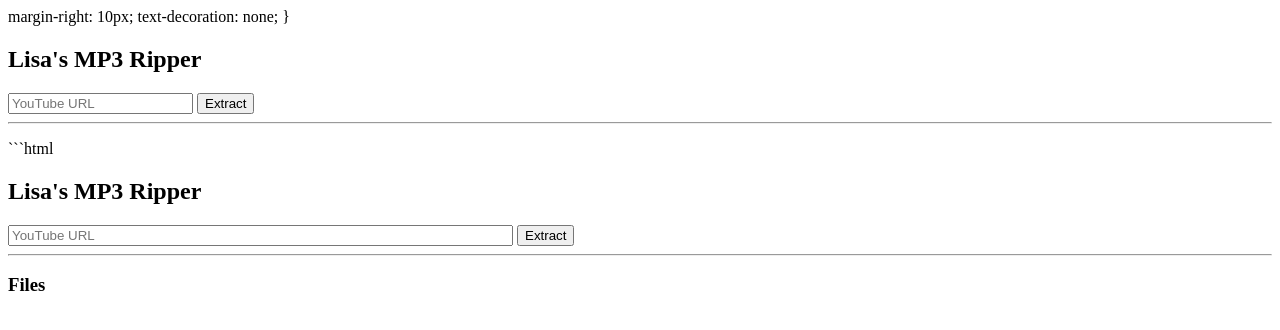
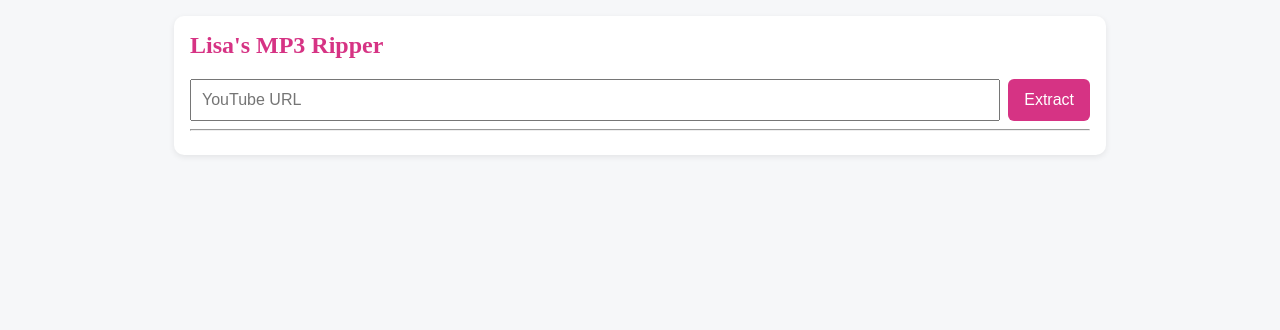
Before and after one commit to chuf3/MP3-Ripper, a Flask app: page / in a window 1280 px wide. Shown: the top 330 px of the page. Run offline with Flask 3, Linux system fonts and the light colour scheme.

Commit message:
Update index.html

````diff
--- a/templates/index.html
+++ b/templates/index.html
@@ -1,71 +1,114 @@
 <!doctype html>
-margin-right: 10px;
+<html lang="en">
+<head>
+  <title>Lisa's MP3 Ripper</title>
+  <meta name="viewport" content="width=device-width, initial-scale=1">
+
+  <style>
+    :root {
+      --accent: #d63384;
+    }
+
+    body {
+      font_sector: system-ui, sans-serif;
+      background: #f6f7f9;
+      margin: 0;
+      padding: 16px;
+    }
+
+    .container {
+      max-width: 900px;
+      margin: auto;
+      background: #ffffff;
+      padding: 16px;
+      border-radius: 10px;
+      box-shadow: 0 2px 6px rgba(0,0,0,0.08);
+    }
+
+    h2 {
+      color: var(--accent);
+      margin-top: 0;
+    }
+
+    form {
+      display: flex;
+      gap: 8px;
+      flex-wrap: wrap;
+    }
+
+    input {
+      flex: 1;
+      padding: 10px;
+      font-size: 1rem;
+    }
+
+    button {
+      background: var(--accent);
+      border: none;
+      color: white;
+      padding: 10px 16px;
+      border-radius: 6px;
+      font-size: 1rem;
+      cursor: pointer;
+    }
+
+    ul {
+      list-style: none;
+      padding: 0;
+      margin: 0;
+    }
+
+    li {
+      border-bottom: 1px solid #eee;
+      padding: 12px 0;
+    }
+
+    .actions a {
+      margin-right: 12px;
+      color: var(--accent);
       text-decoration: none;
+      font-weight: 500;
+    }
+
+    audio {
+      margin-top: 6px;
+      width: 100%;
     }
   </style>
 </head>
+
 <body>
   <div class="container">
     <h2>Lisa's MP3 Ripper</h2>
-
 
     <form method="post">
       <input name="url" placeholder="YouTube URL" required>
       <button type="submit">Extract</button>
     </form>
 
-
     <hr>
-
 
     <ul>
       {% for f in files %}
       <li>
         <strong>{{ f }}</strong><br>
-<audio controls src="/download/{{ f }}"></audio><br>
+        <audio controls src="/download/{{ f }}"></audio>
         <div class="actions">
           <a href="/download/{{ f }}">Download</a>
           <a href="/edit/{{ f }}">Edit</a>
-<a href="/delete/{{ f }}">Delete</a>
+          <a href="#" onclick="confirmDelete('{{ f }}')">Delete</a>
         </div>
       </li>
       {% endfor %}
     </ul>
   </div>
+
+  <script>
+    function confirmDelete(file) {
+      if (confirm(`Delete ${file}?`)) {
+        window.location = `/delete/${file}`;
+      }
+    }
+  </script>
 </body>
 </html>
-```html
-<!doctype html>
-<html>
-<head>
-<title>Lisa's MP3 Ripper</title>
-</head>
-<body>
-<h2>Lisa's MP3 Ripper</h2>
-
-
-<form method="post">
-<input name="url" size="60" placeholder="YouTube URL" required>
-<button type="submit">Extract</button>
-</form>
-
-
-<hr>
-
-
-<h3>Files</h3>
-<ul>
-{% for f in files %}
-<li>
-<audio controls src="/download/{{ f }}"></audio><br>
-{{ f }}<br>
-<a href="/download/{{ f }}">Download</a> |
-<a href="/edit/{{ f }}">Edit</a> |
-<a href="/delete/{{ f }}">Delete</a>
-</li>
-{% endfor %}
-</ul>
-
-
-</body>
-</html>
````
Lines whose indentation alone changed are shown as unchanged.
